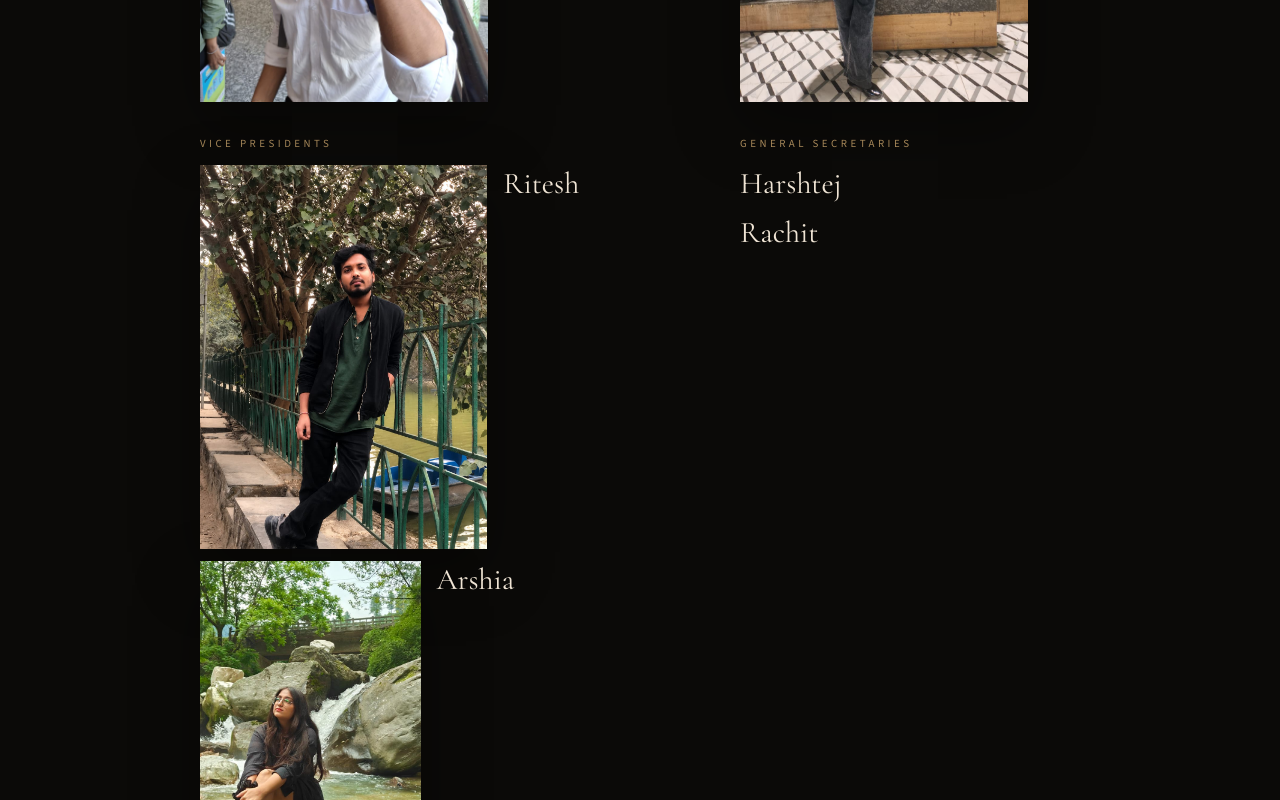
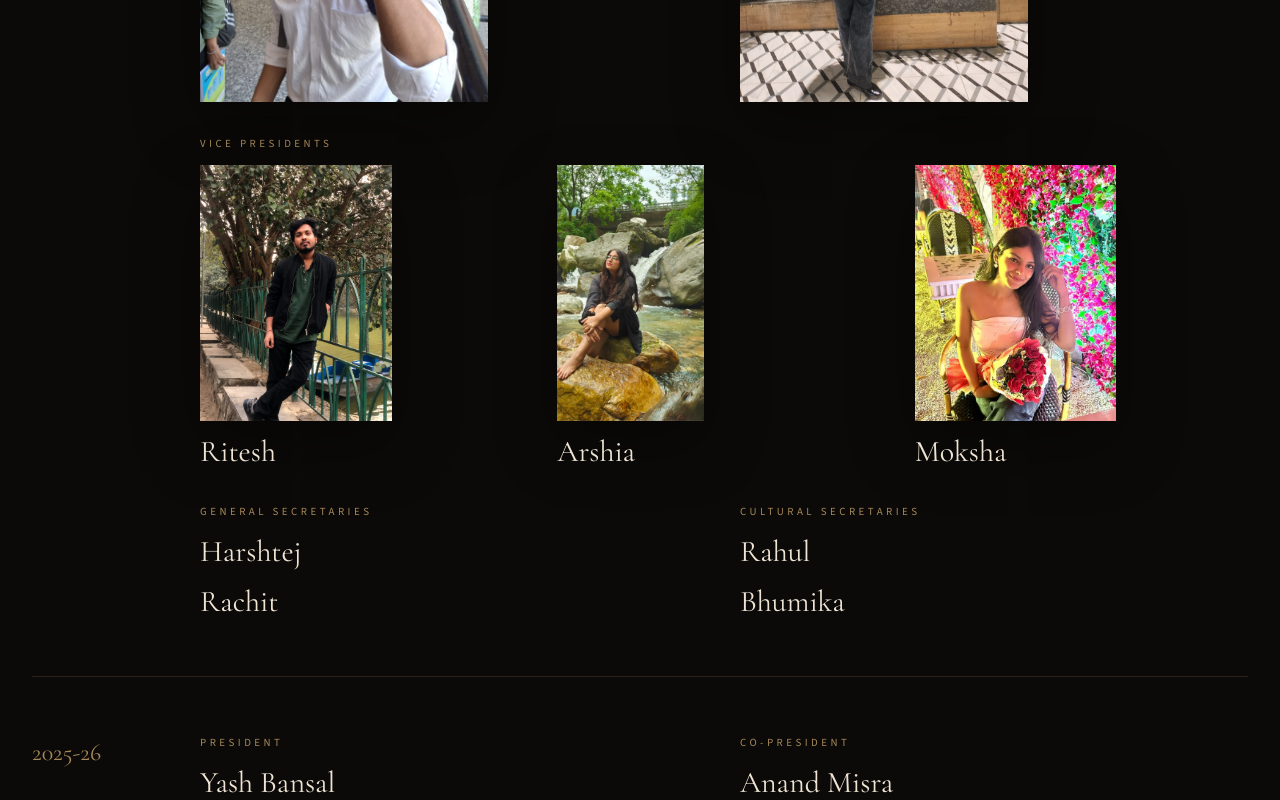
Before and after one commit to Faizaan-Alam/qaafila_bvp, a React (Vite) app: page / in a window 1280 px wide. Shown: the part 6760-7560 px from the top of the page. Built offline with nearby package versions, Linux system fonts and the light colour scheme.

Commit message:
Add Faizaan Alam's poem and keep vice presidents on one line.

```diff
--- a/src/components/legacy/LegacyTimeline.jsx
+++ b/src/components/legacy/LegacyTimeline.jsx
@@ -3,13 +3,17 @@ import { isFilled } from "../../utils/format";
 import { fadeUp } from "../../utils/motion";
 import { founding } from "../../data/legacy";
 
-function SmallPortrait({ person }) {
+function SmallPortrait({ person, compact = false }) {
   if (!isFilled(person.image)) return null;
   return (
     <img
       src={person.image}
       alt={person.name}
-      className="h-64 w-auto md:h-80 lg:h-96 object-contain paper-edge shrink-0"
+      className={
+        compact
+          ? "h-28 w-auto sm:h-40 md:h-52 lg:h-64 object-contain paper-edge shrink-0"
+          : "h-64 w-auto md:h-80 lg:h-96 object-contain paper-edge shrink-0"
+      }
       loading="lazy"
     />
   );
@@ -27,18 +31,37 @@ const ROLE_PLURALS = {
   Treasurer: "Treasurers",
 };
 
-function PersonList({ label, people }) {
+function PersonList({ label, people, inline = false }) {
   if (!people?.length) return null;
   const heading =
     people.length > 1 ? (ROLE_PLURALS[label] ?? `${label}s`) : label;
   return (
-    <div>
+    <div className={inline ? "sm:col-span-2" : undefined}>
       <p className="kicker">{heading}</p>
-      <ul className="mt-3 flex flex-col gap-3">
+      <ul
+        className={
+          inline
+            ? `mt-3 grid gap-x-6 gap-y-6 ${
+                people.length >= 3
+                  ? "grid-cols-3"
+                  : people.length === 2
+                    ? "grid-cols-2"
+                    : "grid-cols-1"
+              }`
+            : "mt-3 flex flex-col gap-3"
+        }
+      >
         {people.map((person) => (
-          <li key={person.name} className="flex items-start gap-4">
-            <SmallPortrait person={person} />
-            <p className="font-display text-2xl md:text-3xl text-cream leading-tight">
+          <li
+            key={person.name}
+            className={
+              inline
+                ? "flex flex-col items-start gap-3"
+                : "flex items-start gap-4"
+            }
+          >
+            <SmallPortrait person={person} compact={inline} />
+            <p className="font-display text-2xl md:text-3xl text-cream leading-tight whitespace-nowrap">
               {person.name}
             </p>
           </li>
@@ -53,7 +76,11 @@ function RoleGrid({ entry }) {
     <div className="grid sm:grid-cols-2 gap-8">
       <PersonList label="President" people={entry.presidents} />
       <PersonList label="Co-President" people={entry.coPresidents} />
-      <PersonList label="Vice President" people={entry.vicePresidents} />
+      <PersonList
+        label="Vice President"
+        people={entry.vicePresidents}
+        inline
+      />
       <PersonList
         label="General Secretary"
         people={entry.generalSecretaries}
--- a/src/data/writeups.js
+++ b/src/data/writeups.js
@@ -13,26 +13,45 @@ const forthcomingBody = `
 <p>If you are a contributor, the contact page is where the journey continues.</p>
 `;
 /**
- * Placeholder journal entries. Not real Qaafila publications.
- * Replace titles, authors, dates and bodies with actual write-ups.
+ * Journal entries. Published pieces sit beside reserved pages.
  * Covers live in src/assets/images/writeups/.
  */
 export const writeups = [
   {
     id: "w-poetry-01",
-    slug: "a-poem-forthcoming",
-    title: "A Poem, Forthcoming",
-    author: "",
-    date: "",
+    slug: "dheeme-dhundh-se-janta-hun",
+    title: "Dheeme dhundh se janta hun",
+    author: "Faizaan Alam",
+    date: "August 2026",
     category: "Poetry",
     coverImage: poetry,
     excerpt:
-      "A reserved page in the journal. The poem will take its place here.",
-    content: forthcomingBody,
-    pullQuote: "The page is set. The words will follow.",
+      "Ek roz baarish ke mausam mein ek boond aayi thi, main baarish ko ab uss boond se jaanta hoon.",
+    content: `
+<p>Ek roz baarish ke mausam mein ek boond aayi thi,<br />
+Main baarish ko ab uss boond se jaanta hoon.</p>
+<p>Badal gaya hai mausam kashti kinare le aao,<br />
+Main apni kashti ko uske chhedon se jaanta hoon.</p>
+<p>Mere saaye ke ta’alluq mein ek parchhayi aayi thi,<br />
+Uss parchhayi ko bulao, main usse zara behtar jaanta hoon.</p>
+<p>Be-sabab hi sahi, ek rangeen aawaaz toh lagao,<br />
+Main aawaaz se nahi, aksar rangon se jaanta hoon.</p>
+<p>Na tegh chali na aawaaz uthi, bas ek saans haath chhod gayi thi,<br />
+Main mohabbat ko nahi, ab sirf khamoshi ko jaanta hoon.</p>
+<p>Vaade toh sab chhod ke aane ki baat karte the,<br />
+Main jhooth ko ab khaali alfaazon se jaanta hoon.</p>
+<p>Ek thandak ne mera aadha wajood tod diya,<br />
+Main apne tootne ko bhi sooni yaadon se jaanta hoon.</p>
+<p>Dil mein ab phool nahi, bas gehri lakeerein reh gayi,<br />
+Main mohabbat ko unhi nishanon se jaanta hoon.</p>
+<p>Har raat ek rooh jism ko jala deti hai,<br />
+Main jalti hui khamoshi ko ussi thandak se jaanta hoon.</p>
+<p>Maut ka saaya hota toh shayad sukoon mil jaata,<br />
+Main ab zindagi ko dheemi dhund se jaanta hoon.</p>
+`,
+    pullQuote: "Main ab zindagi ko dheemi dhund se jaanta hoon.",
     readingMinutes: 2,
     relatedSlugs: ["an-essay-forthcoming", "a-story-forthcoming"],
-    placeholder: true,
   },
   {
     id: "w-essay-01",
@@ -46,7 +65,7 @@ export const writeups = [
     content: forthcomingBody,
     pullQuote: "Conversation is a craft.",
     readingMinutes: 2,
-    relatedSlugs: ["a-poem-forthcoming", "a-review-forthcoming"],
+    relatedSlugs: ["dheeme-dhundh-se-janta-hun", "a-review-forthcoming"],
     placeholder: true,
   },
   {
@@ -61,7 +80,7 @@ export const writeups = [
     content: forthcomingBody,
     pullQuote: "A line can still change the temperature of a room.",
     readingMinutes: 2,
-    relatedSlugs: ["a-poem-forthcoming", "a-note-on-culture"],
+    relatedSlugs: ["dheeme-dhundh-se-janta-hun", "a-note-on-culture"],
     placeholder: true,
   },
   {
@@ -136,7 +155,7 @@ export const writeups = [
     content: forthcomingBody,
     pullQuote: "Language is how we keep each other company.",
     readingMinutes: 2,
-    relatedSlugs: ["an-essay-forthcoming", "a-poem-forthcoming"],
+    relatedSlugs: ["an-essay-forthcoming", "dheeme-dhundh-se-janta-hun"],
     placeholder: true,
   },
 ];
```
